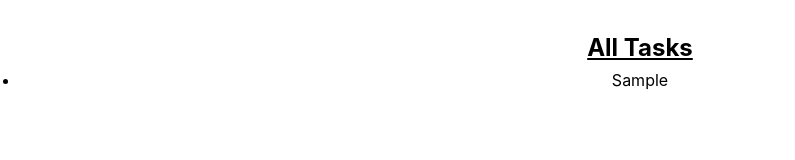
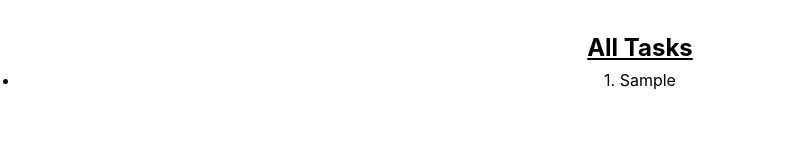
Before and after one commit to mbeckdev/task-app, a React (Create React App) app: page / in a window 1280 px wide. Both pictures are taken after typing "Sample" into the empty fields and a click on the button "Add Task". Shown: the part 132-292 px from the top of the page, without its empty margins (0-795 px from the left). Built offline with nearby package versions, Linux system fonts and the light colour scheme.

Commit message:
Display list numbers using state for fun

```diff
--- a/src/App.js
+++ b/src/App.js
@@ -10,8 +10,9 @@ class App extends React.Component {
     super();
 
     this.state = {
-      task: { text: '', id: uniqid() },
+      task: { text: '', id: uniqid(), listNumber: 1 },
       taskList: [],
+      nextListNumber: 2,
     };
   }
 
@@ -20,6 +21,7 @@ class App extends React.Component {
       task: {
         text: e.target.value,
         id: this.state.task.id,
+        listNumber: this.state.task.listNumber,
       },
     });
   };
@@ -31,8 +33,10 @@ class App extends React.Component {
       task: {
         text: '',
         id: uniqid(),
+        listNumber: this.state.nextListNumber++,
       },
       taskList: this.state.taskList.concat(this.state.task),
+      nextListNumber: this.state.nextListNumber++,
     });
   };
 
--- a/src/components/overview/overview.component.jsx
+++ b/src/components/overview/overview.component.jsx
@@ -4,13 +4,18 @@ import './overview.styles.css';
 const Overview = (props) => {
   const { taskList } = props;
 
+  console.log(taskList);
   return (
     <div className="overview">
       <h2>All Tasks</h2>
 
       <ul>
         {taskList.map((atask) => {
-          return <li key={atask.id}>{atask.text}</li>;
+          return (
+            <li key={atask.id}>
+              {atask.listNumber}. {atask.text}
+            </li>
+          );
         })}
       </ul>
     </div>
```
